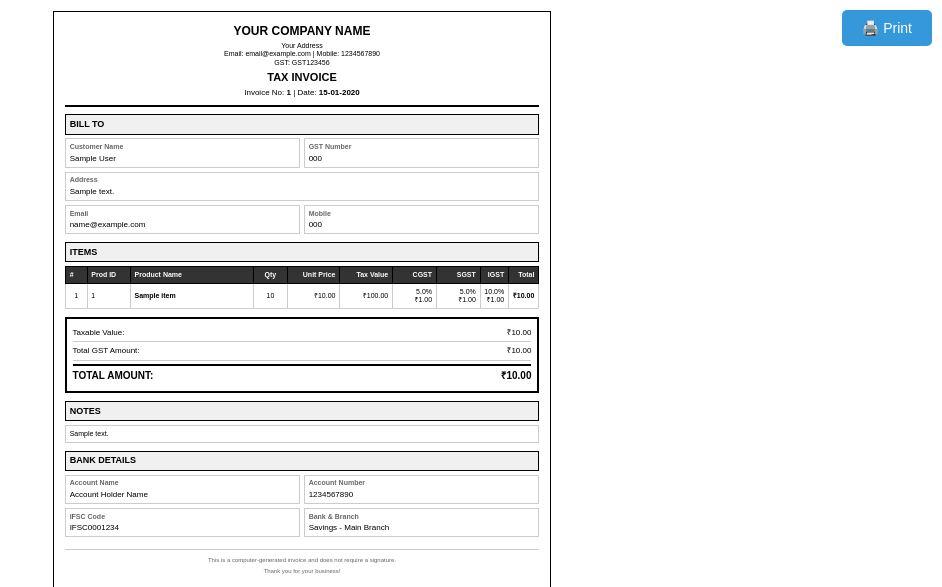
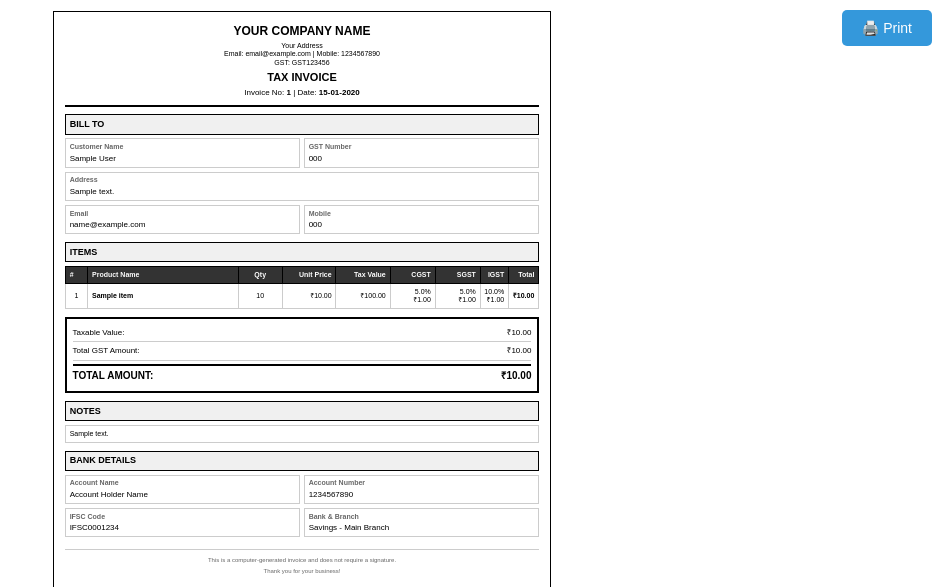
Before and after one commit to pshanmugavelp-pixel/Billing-web-app, a Flask app: page /billing/print/1 in a window 1280 px wide. Shown: the top 587 px of the page, without its empty margins (338-1280 px from the left). Run offline with Flask 3, Linux system fonts and the light colour scheme; data comes from the database, SQL or seed files in the repository; tables that the repository leaves empty hold one stand-in row (values such as "Sample post").

Commit message:
fixed print

```diff
--- a/templates/billing/print.html
+++ b/templates/billing/print.html
@@ -244,9 +244,8 @@
                 <thead>
                     <tr>
                         <th style="width: 5%;">#</th>
-                        <th style="width: 10%;">Prod ID</th>
-                        <th style="width: 30%;">Product Name</th>
-                        <th style="width: 8%;" class="text-center">Qty</th>
+                        <th style="width: 35%;">Product Name</th>
+                        <th style="width: 10%;" class="text-center">Qty</th>
                         <th style="width: 12%;" class="text-right">Unit Price</th>
                         <th style="width: 12%;" class="text-right">Tax Value</th>
                         {% if has_cgst_sgst %}
@@ -264,7 +263,6 @@
                     {% set item_subtotal = item['quantity'] * item['unit_price'] %}
                     <tr>
                         <td class="text-center">{{ loop.index }}</td>
-                        <td>{{ item['inventory_product_id'] or 'N/A' }}</td>
                         <td><strong>{{ item['product_name'] }}</strong></td>
                         <td class="text-center">{{ item['quantity'] }}</td>
                         <td class="text-right">₹{{ "%.2f"|format(item['unit_price']) }}</td>
```
